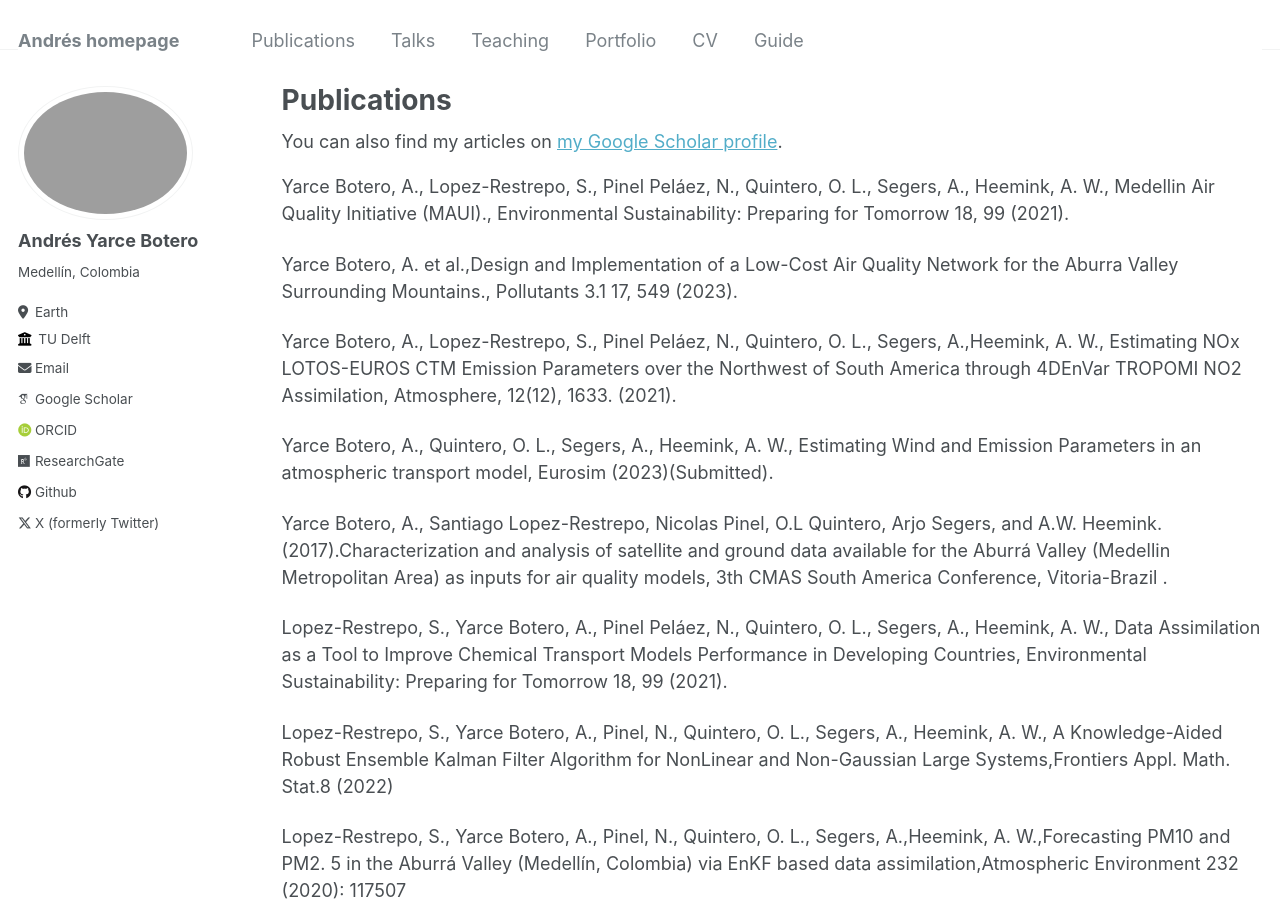
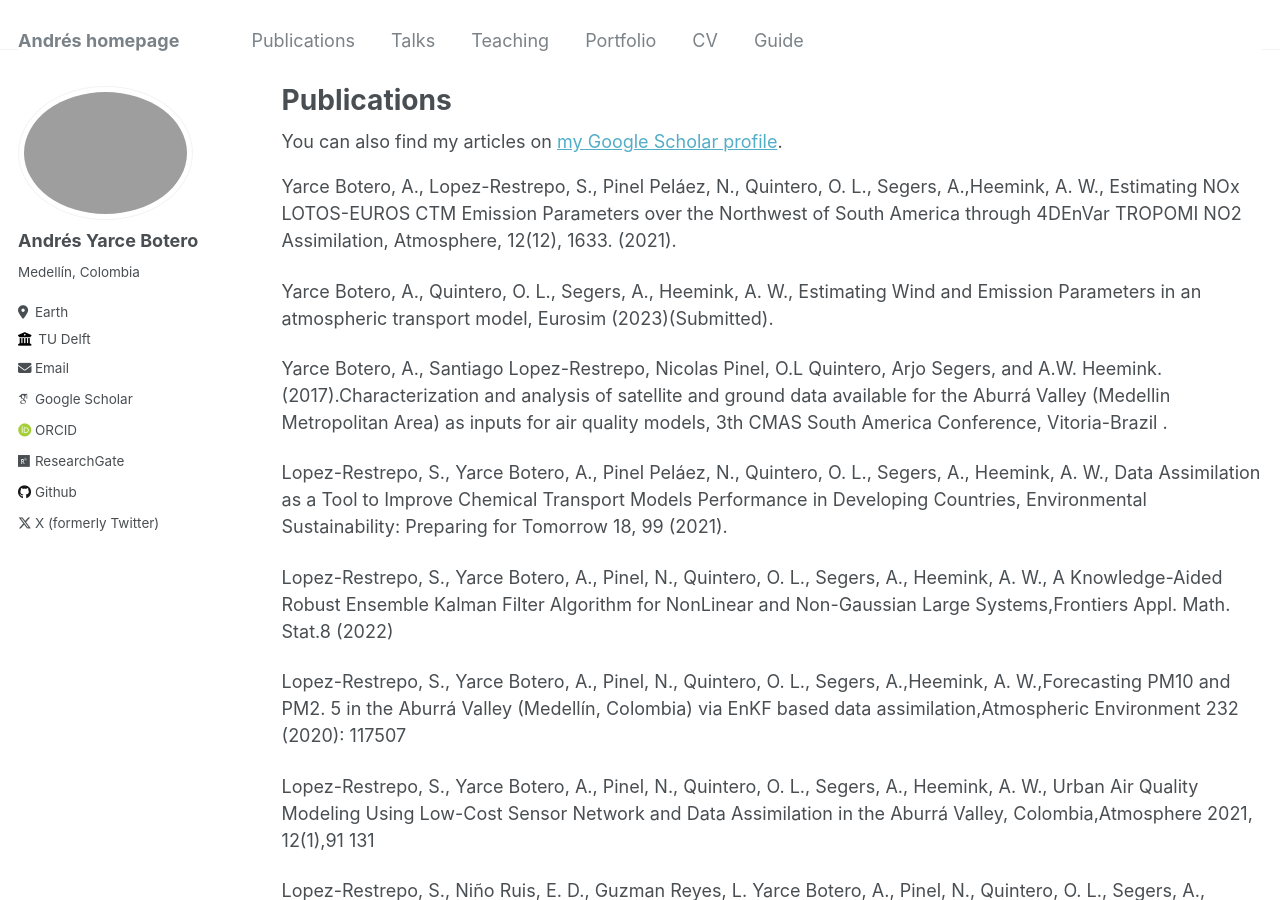
Before and after one commit to ayarceb/ayarceb.github.io, a Jekyll site: the page built from _pages/publications.md, in a window 1280 px wide and 900 px high. Built offline with Jekyll 4.4.1, drawn with Linux system fonts in a browser that asks for light colours; some web fonts are replaced.

Commit message:
Update publications.md

```diff
--- a/_pages/publications.md
+++ b/_pages/publications.md
@@ -10,10 +10,6 @@ author_profile: true
 {% endif %}
 
 {% include base_path %}
-
-Yarce Botero, A., Lopez-Restrepo, S., Pinel Peláez, N., Quintero, O. L., Segers, A., Heemink, A. W., Medellin Air Quality Initiative (MAUI)., Environmental Sustainability: Preparing for Tomorrow 18, 99 (2021).
-
-Yarce Botero, A. et al.,Design and Implementation of a Low-Cost Air Quality Network for the Aburra Valley Surrounding Mountains., Pollutants 3.1 17, 549 (2023).
 
 Yarce Botero, A., Lopez-Restrepo, S., Pinel Peláez, N., Quintero, O. L., Segers, A.,Heemink, A. W., Estimating NOx LOTOS-EUROS CTM Emission Parameters over the Northwest of South America through 4DEnVar TROPOMI NO2 Assimilation, Atmosphere, 12(12), 1633. (2021).
 
```
